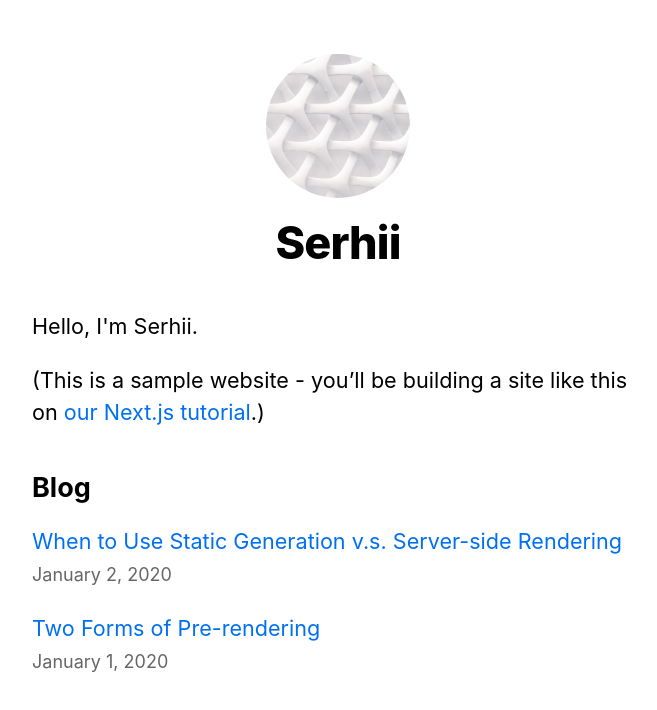
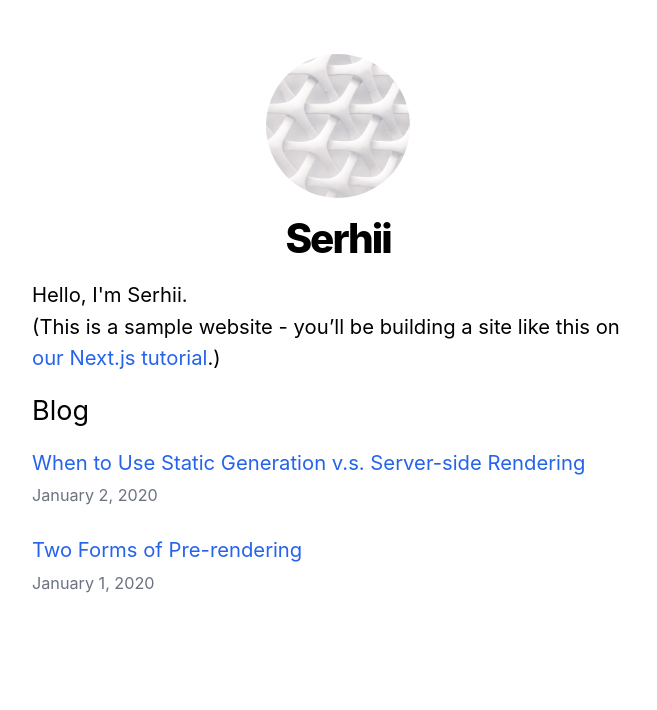
Before and after one commit to smikheiev/experiments, a Next.js app in the folder nextjs.first-look/: page / in a window 1280 px wide. Shown: the top 710 px of the page, without its empty margins (302-959 px from the left). Built offline with nearby package versions, Linux system fonts and the light colour scheme.

Commit message:
use tilewind for styles

```diff
--- a/nextjs.first-look/package.json
+++ b/nextjs.first-look/package.json
@@ -20,15 +20,19 @@
   },
   "devDependencies": {
     "@next/eslint-plugin-next": "12.0.8",
+    "@tailwindcss/typography": "0.5.0",
     "@types/node": "17.0.8",
     "@types/react": "17.0.38",
     "@typescript-eslint/eslint-plugin": "5.9.1",
+    "autoprefixer": "10.4.2",
     "eslint": "8.6.0",
     "eslint-config-next": "12.0.8",
     "eslint-config-prettier": "8.3.0",
     "eslint-plugin-import": "2.25.4",
     "eslint-plugin-prettier": "4.0.0",
+    "postcss": "8.4.5",
     "prettier": "2.5.1",
+    "tailwindcss": "3.0.15",
     "typescript": "4.5.4"
   },
   "engines": {
--- /dev/null
+++ b/nextjs.first-look/postcss.config.js
@@ -0,0 +1,6 @@
+module.exports = {
+  plugins: {
+    tailwindcss: {},
+    autoprefixer: {},
+  },
+}
--- a/nextjs.first-look/src/components/Layout.module.css
+++ /dev/null
@@ -1,15 +0,0 @@
-.container {
-  max-width: 36rem;
-  padding: 0 1rem;
-  margin: 3rem auto 6rem;
-}
-
-.header {
-  display: flex;
-  flex-direction: column;
-  align-items: center;
-}
-
-.backToHome {
-  margin: 3rem 0 0;
-}
--- a/nextjs.first-look/src/components/Layout.tsx
+++ b/nextjs.first-look/src/components/Layout.tsx
@@ -2,9 +2,7 @@
 import Image from 'next/image'
 import Link from 'next/link'
 import { PropsWithChildren } from 'react'
-import utilStyles from '../styles/utils.module.css'
 import staticImageLoader from '../lib/staticImageLoader'
-import styles from './Layout.module.css'
 
 const name = 'Serhii'
 export const siteTitle = 'Next.js Sample Website'
@@ -15,7 +13,7 @@
 
 export default function Layout({ children, home }: PropsWithChildren<Props>) {
   return (
-    <div className={styles.container}>
+    <div className="mt-12 mx-auto mb-24 px-4 py-0 max-w-xl">
       <Head>
         <link rel="icon" href="/favicon.ico" />
         <meta name="description" content="Learn how to build a personal website using Next.js" />
@@ -29,19 +27,19 @@
         <meta name="twitter:card" content="summary_large_image" />
       </Head>
 
-      <header className={styles.header}>
+      <header className="flex flex-col items-center">
         {home ? (
           <>
             <Image
               priority
               src="/images/profile.jpg"
-              className={utilStyles.borderCircle}
+              className="rounded-full"
               height={144}
               width={144}
               alt={name}
               loader={staticImageLoader}
             />
-            <h1 className={utilStyles.heading2Xl}>{name}</h1>
+            <h1 className="text-4xl font-extrabold mx-0 my-4 tracking-tighter">{name}</h1>
           </>
         ) : (
           <>
@@ -50,7 +48,7 @@
                 <Image
                   priority
                   src="/images/profile.jpg"
-                  className={utilStyles.borderCircle}
+                  className="rounded-full"
                   height={108}
                   width={108}
                   alt={name}
@@ -58,9 +56,9 @@
                 />
               </a>
             </Link>
-            <h2 className={utilStyles.headingLg}>
+            <h2 className="text-2xl my-4 mx-0">
               <Link href="/">
-                <a className={utilStyles.colorInherit}>{name}</a>
+                <a className="text-inherit">{name}</a>
               </Link>
             </h2>
           </>
@@ -70,7 +68,7 @@
       <main>{children}</main>
 
       {!home && (
-        <div className={styles.backToHome}>
+        <div className="m-0 mt-12">
           <Link href="/">
             <a>← Back to home</a>
           </Link>
--- a/nextjs.first-look/src/pages/index.tsx
+++ b/nextjs.first-look/src/pages/index.tsx
@@ -3,7 +3,6 @@
 import Date from '../components/Date'
 import Layout, { siteTitle } from '../components/Layout'
 import { getSortedPostsData, PostData } from '../lib/posts'
-import utilStyles from '../styles/utils.module.css'
 
 type Props = {
   postsData: PostData[]
@@ -16,7 +15,7 @@
         <title>{siteTitle}</title>
       </Head>
 
-      <section className={utilStyles.headingMd}>
+      <section className="text-lg">
         <p>{"Hello, I'm Serhii."}</p>
         <p>
           (This is a sample website - you’ll be building a site like this on{' '}
@@ -24,16 +23,16 @@
         </p>
       </section>
 
-      <section className={`${utilStyles.headingMd} ${utilStyles.padding1px}`}>
-        <h2 className={utilStyles.headingLg}>Blog</h2>
-        <ul className={utilStyles.list}>
+      <section className="text-lg pt-[1px]">
+        <h2 className="text-2xl mx-0 my-4">Blog</h2>
+        <ul className="m-0 p-0 list-none">
           {postsData.map(({ id, date, title }) => (
-            <li className={utilStyles.listItem} key={id}>
+            <li className="m-0 mb-5" key={id}>
               <Link href={`/posts/${id}`}>
                 <a>{title}</a>
               </Link>
               <br />
-              <small className={utilStyles.lightText}>
+              <small className="text-gray-500">
                 <Date dateString={date} />
               </small>
             </li>
--- a/nextjs.first-look/src/pages/posts/[id].tsx
+++ b/nextjs.first-look/src/pages/posts/[id].tsx
@@ -5,7 +5,6 @@
 import Date from '../../components/Date'
 import Layout from '../../components/Layout'
 import { getAllPostIds, getPostData, PostData } from '../../lib/posts'
-import utilStyles from '../../styles/utils.module.css'
 
 type Props = {
   postData: PostData
@@ -18,9 +17,9 @@
         <title>{postData.title}</title>
       </Head>
 
-      <article>
-        <h1 className={utilStyles.headingXl}>{postData.title}</h1>
-        <div className={utilStyles.lightText}>
+      <article className="prose">
+        <h1 className="text-4xl font-extrabold mx-0 my-4 tracking-tighter">{postData.title}</h1>
+        <div className="text-gray-500">
           <Date dateString={postData.date} />
         </div>
         <div dangerouslySetInnerHTML={{ __html: postData.content }} />
--- a/nextjs.first-look/src/styles/global.css
+++ b/nextjs.first-look/src/styles/global.css
@@ -1,27 +1,22 @@
+@tailwind base;
+@tailwind components;
+@tailwind utilities;
+
+@layer base {
   html,
   body {
-  padding: 0;
-  margin: 0;
-  font-family: -apple-system, BlinkMacSystemFont, Segoe UI, Roboto, Oxygen,
-    Ubuntu, Cantarell, Fira Sans, Droid Sans, Helvetica Neue, sans-serif;
-  line-height: 1.6;
-  font-size: 18px;
+    @apply font-body p-0 m-0 text-[18px] leading-[1.6];
+  }
 }
 
+@layer components {
   * {
-  box-sizing: border-box;
+    @apply box-border;
   }
-
   a {
-  color: #0070f3;
-  text-decoration: none;
+    @apply no-underline text-blue-600 hover:underline;
   }
-
-a:hover {
-  text-decoration: underline;
+  img {
+    @apply block max-w-full;
   }
-
-img {
-  max-width: 100%;
-  display: block;
 }
--- a/nextjs.first-look/src/styles/utils.module.css
+++ /dev/null
@@ -1,52 +0,0 @@
-.heading2Xl {
-  font-size: 2.5rem;
-  line-height: 1.2;
-  font-weight: 800;
-  letter-spacing: -0.05rem;
-  margin: 1rem 0;
-}
-
-.headingXl {
-  font-size: 2rem;
-  line-height: 1.3;
-  font-weight: 800;
-  letter-spacing: -0.05rem;
-  margin: 1rem 0;
-}
-
-.headingLg {
-  font-size: 1.5rem;
-  line-height: 1.4;
-  margin: 1rem 0;
-}
-
-.headingMd {
-  font-size: 1.2rem;
-  line-height: 1.5;
-}
-
-.borderCircle {
-  border-radius: 9999px;
-}
-
-.colorInherit {
-  color: inherit;
-}
-
-.padding1px {
-  padding-top: 1px;
-}
-
-.list {
-  list-style: none;
-  padding: 0;
-  margin: 0;
-}
-
-.listItem {
-  margin: 0 0 1.25rem;
-}
-
-.lightText {
-  color: #666;
-}
--- /dev/null
+++ b/nextjs.first-look/tailwind.config.js
@@ -0,0 +1,21 @@
+module.exports = {
+  content: ['./src/**/*.{ts,tsx}'],
+  theme: {
+    fontFamily: {
+      body: [
+        '-apple-system',
+        'BlinkMacSystemFont',
+        '"Segoe UI"',
+        'Roboto',
+        'Oxygen',
+        'Ubuntu',
+        'Cantarell',
+        '"Fira Sans"',
+        '"Droid Sans"',
+        '"Helvetica Neue"',
+        'sans-serif',
+      ],
+    },
+  },
+  plugins: [require('@tailwindcss/typography')],
+}
```
Also changed, not shown: 1 other file (tests, documents, lock files or other folders). Lines whose indentation alone changed are shown as unchanged.
